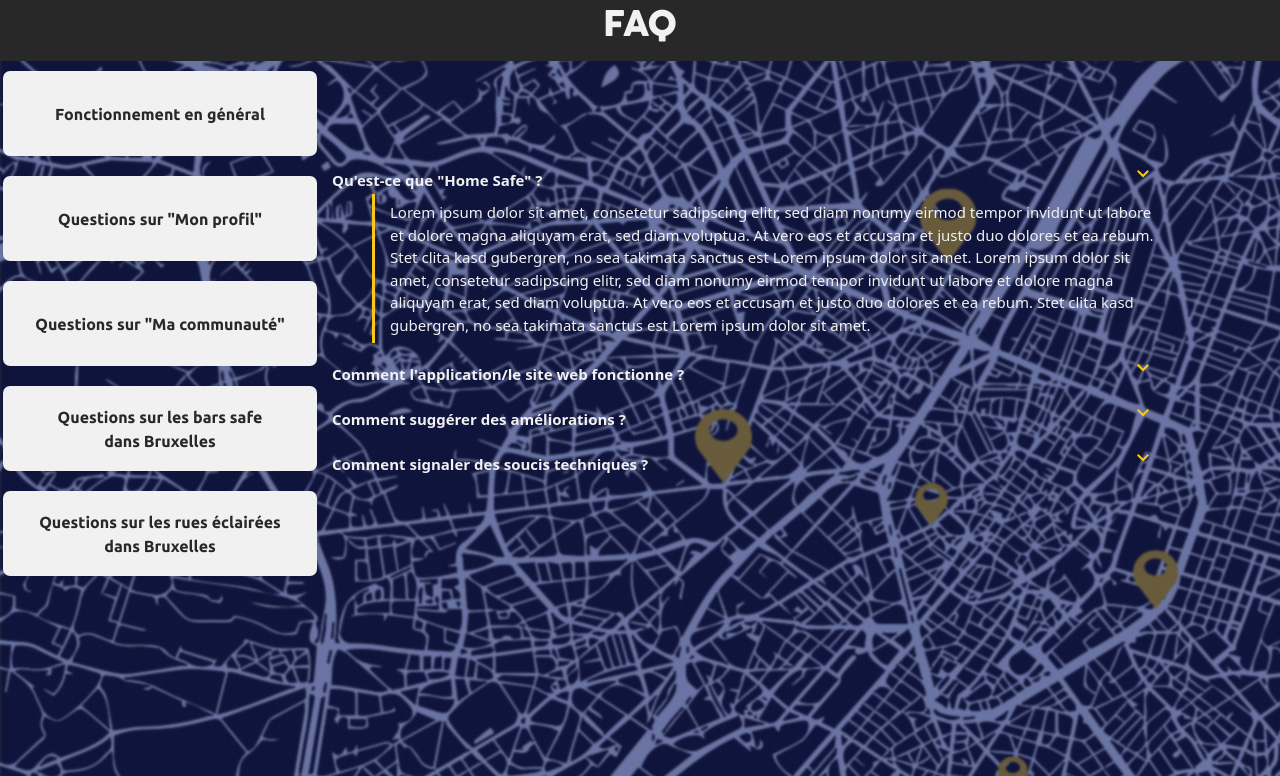
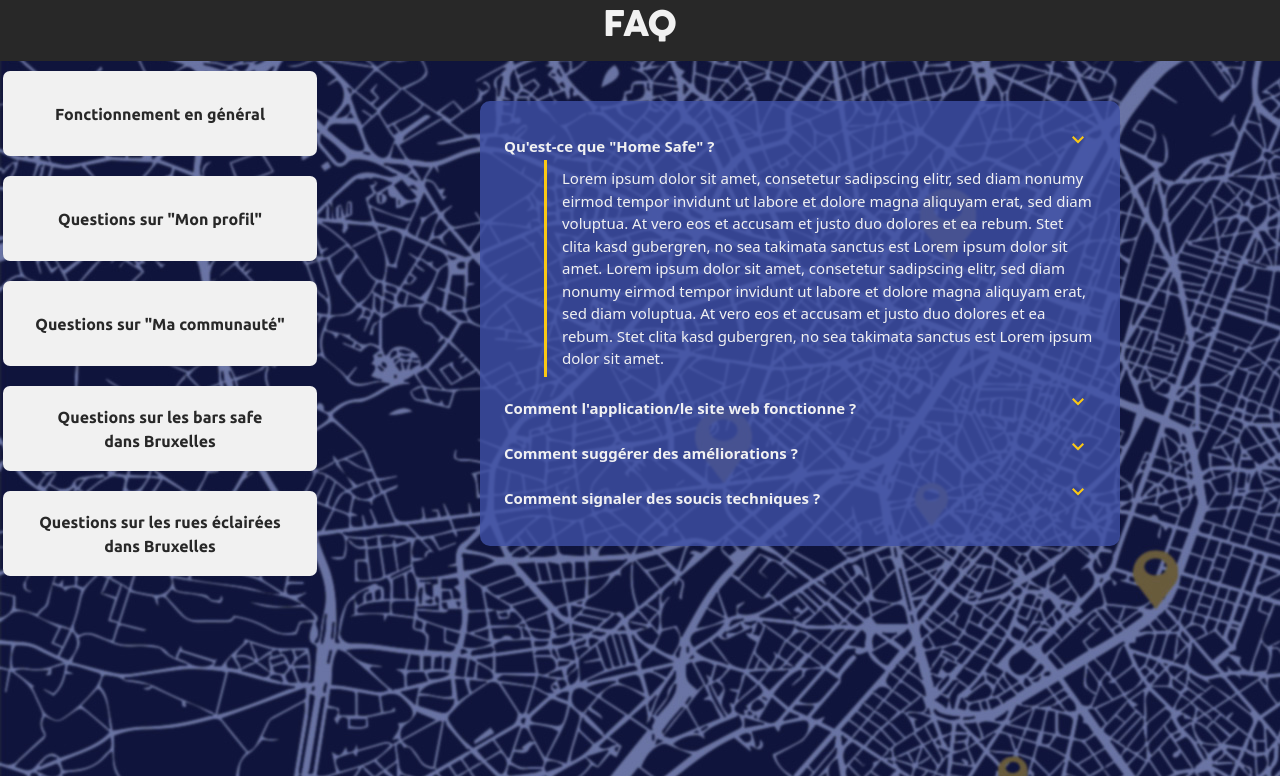
Before and after one commit to Lison-creator/home_safe, a PHP site: template view/page/faq.php in a window 1280 px wide. Shown: the part 24-800 px from the top of the page. Run offline with PHP 8.4, Linux system fonts and the light colour scheme; the template is opened without the code that fills it, so the values that code supplies are empty.

Commit message:
rectif fond FAQ

```diff
--- a/public/css/faq.css
+++ b/public/css/faq.css
@@ -61,6 +61,8 @@
     display: flex;
     width: 60%;
     flex-wrap: wrap;
+    background-color: rgba(63, 80, 167, 0.8);
+    border-radius: 10px;
 }
 
 section article {
--- a/view/page/faq.php
+++ b/view/page/faq.php
@@ -16,7 +16,7 @@
                 <div class="blocCategories">Questions sur les rues éclairées<br>dans Bruxelles</div>
             </aside>
 
-            <section class="col-8 offset-left-1 fonctionnementGeneral"> <!-- Textes: Questions avec les réponses, par catégorie: Général -->
+            <section class="col-8 offset-left-1 col-lg-6 m-lg-auto p-4 fonctionnementGeneral"> <!-- Textes: Questions avec les réponses, par catégorie: Général -->
                 <article>
                     <div class="titreQuestion">Qu'est-ce que "Home Safe" ?</div>
                     <div class="flecheDescend"><svg width="24" height="24" viewBox="0 0 24 24"><path d="M10.59,0,6,4.574,1.41,0,0,1.408,6,7.4l6-5.992Z" fill="#fac815"/></svg></div>
```
